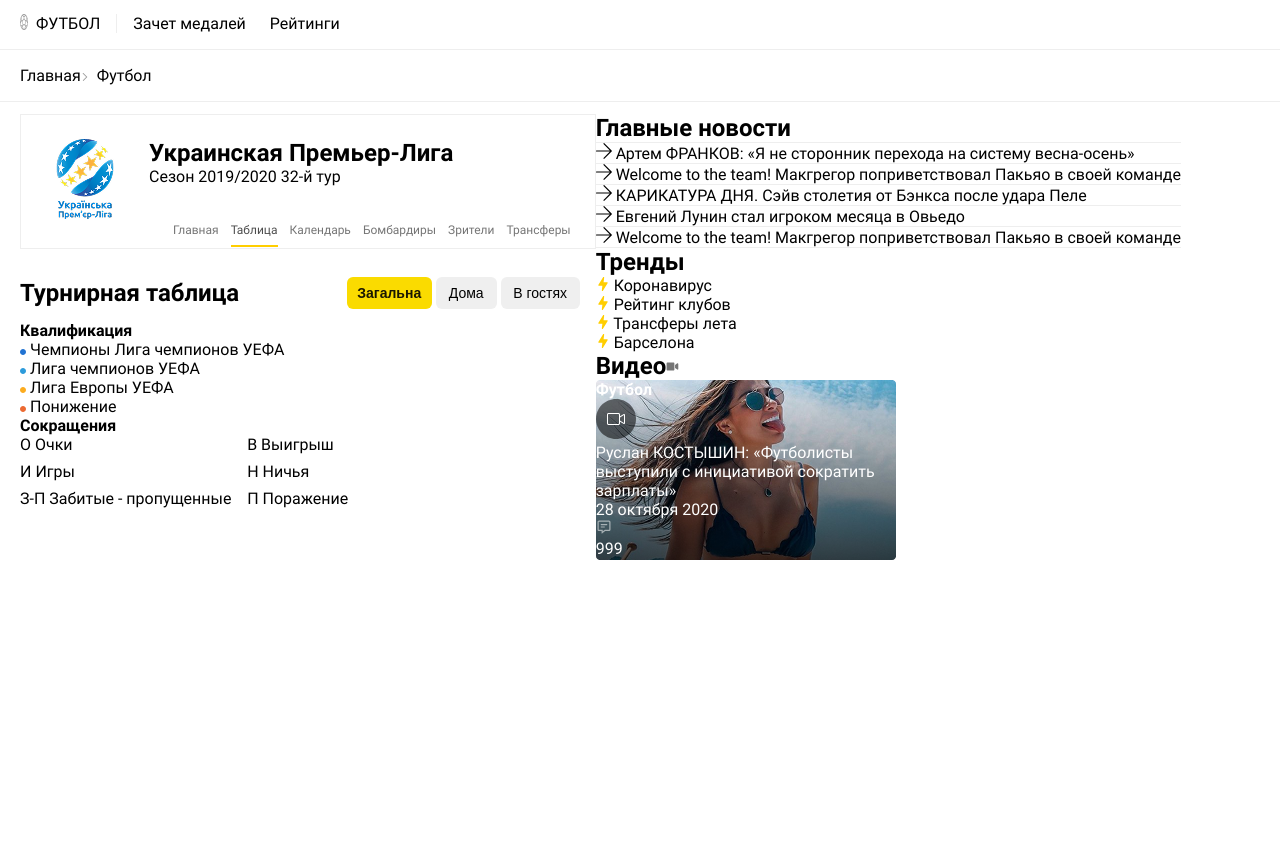
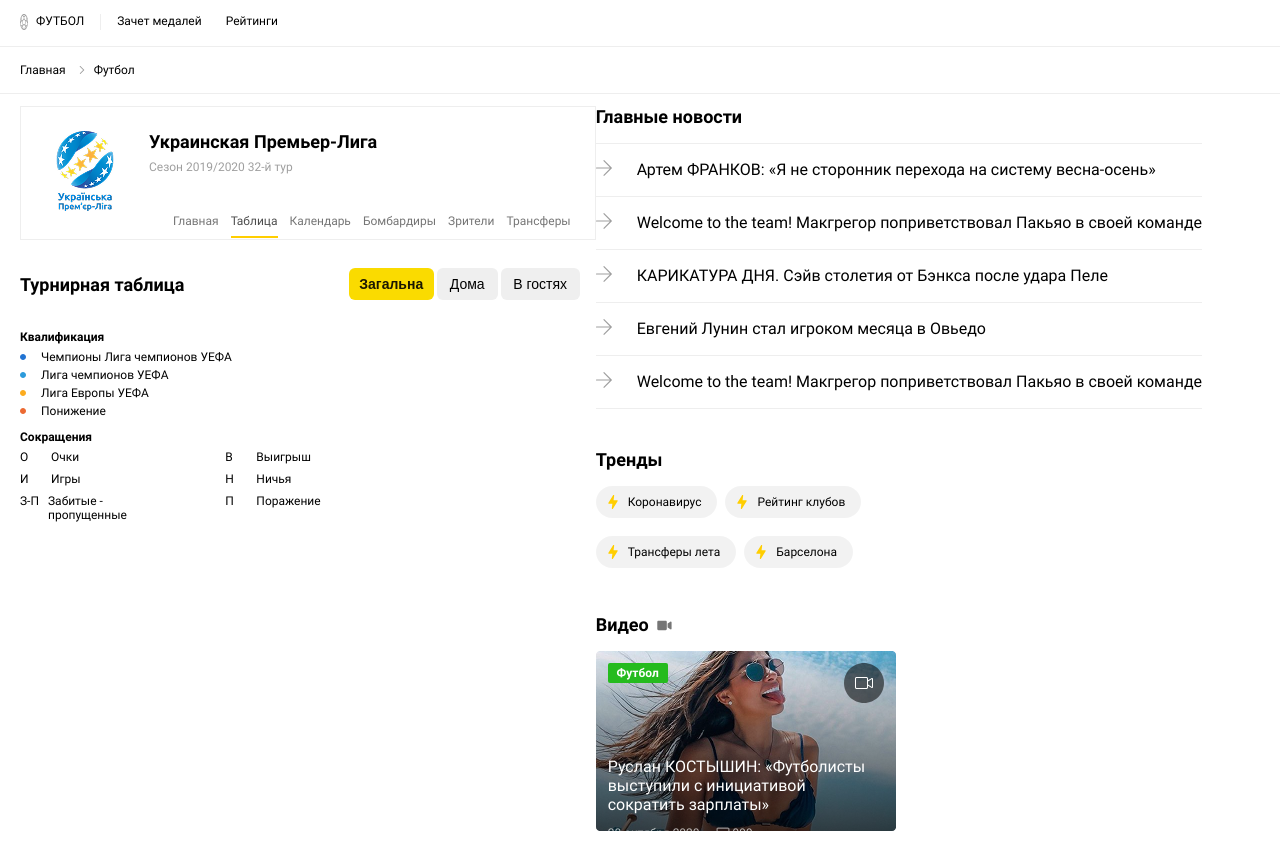
Before and after one commit to Yevheniia-narizhna/sport-tables, a website built with Vite: page index.html in a window 1280 px wide. Shown: the part 58-901 px from the top of the page. Before the commit the page ends 800 px from the top, so only its background shows below. Built offline with nearby package versions, Linux system fonts and the light colour scheme; no server answers.

Commit message:
mob-style

```diff
--- a/index.html
+++ b/index.html
@@ -71,7 +71,7 @@
                 </picture>
                 <div class="ukr-league">
                   <h1>Украинская Премьер-Лига</h1>
-                  <p>Сезон 2019/2020 32-й тур</p>
+                  <p class="season">Сезон 2019/2020 32-й тур</p>
                 </div>
               </div>
               <ul class="list-title">
@@ -99,28 +99,28 @@
             <div id="away-table" class="table-wrapper hidden"></div>
           </section>
         </div>
-        <div>
-          <h4>Квалификация</h4>
+        <div class="cont-qualific">
+          <h4 class="qualific-title">Квалификация</h4>
           <ul class="features">
-            <li>
+            <li class="features-li">
               <svg class="features-icon">
                 <use href="/public/symbol-defs.svg#icon-rectangle2400" />
               </svg>
               Чемпионы Лига чемпионов УЕФА
             </li>
-            <li>
+            <li class="features-li">
               <svg class="features-icon">
                 <use href="/public/symbol-defs.svg#icon-rectangle2401" />
               </svg>
               Лига чемпионов УЕФА
             </li>
-            <li>
+            <li class="features-li">
               <svg class="features-icon">
                 <use href="/public/symbol-defs.svg#icon-rectangle2402" />
               </svg>
               Лига Европы УЕФА
             </li>
-            <li>
+            <li class="features-li">
               <svg class="features-icon">
                 <use href="/public/symbol-defs.svg#icon-rectangle2403" />
               </svg>
@@ -129,37 +129,37 @@
           </ul>
         </div>
         <div>
-          <h4>Сокращения</h4>
-          <div class="cont-wrap">
+          <h4 class="abbr-title">Сокращения</h4>
+          <div class="cont-wrap-abbr">
             <div>
-              <span>O</span>
+              <span class="letter">O</span>
               <span>Очки</span>
             </div>
             <div>
-              <span>И</span>
+              <span class="letter">И</span>
               <span>Игры</span>
             </div>
-            <div>
-              <span>З-П</span>
-              <span>Забитые - пропущенные</span>
+            <div class="cont-long">
+              <span class="letter">З-П</span>
+              <span class="long-abbr">Забитые - пропущенные</span>
             </div>
             <div>
-              <span>В</span>
+              <span class="letter">В</span>
               <span>Выигрыш</span>
             </div>
             <div>
-              <span>Н</span>
+              <span class="letter">Н</span>
               <span>Ничья</span>
             </div>
             <div>
-              <span>П</span>
+              <span class="letter">П</span>
               <span>Поражение</span>
             </div>
           </div>
         </div>
       </main>
       <aside class="sidebar">
-        <h2>Главные новости</h2>
+        <h2 class="general-title">Главные новости</h2>
         <div>
           <div class="side-el">
             <span>
@@ -213,28 +213,28 @@
             >
           </div>
         </div>
-        <h2>Тренды</h2>
+        <h2 class="trend-title">Тренды</h2>
 
-        <ul>
-          <li>
+        <ul class="trend-list">
+          <li class="trend-li">
             <svg class="trend-icon">
               <use href="/public/symbol-defs.svg#icon-lightning1" />
             </svg>
             Коронавирус
           </li>
-          <li>
+          <li class="trend-li">
             <svg class="trend-icon">
               <use href="/public/symbol-defs.svg#icon-lightning1" />
             </svg>
             Рейтинг клубов
           </li>
-          <li>
+          <li class="trend-li">
             <svg class="trend-icon">
               <use href="/public/symbol-defs.svg#icon-lightning1" />
             </svg>
             Трансферы лета
           </li>
-          <li>
+          <li class="trend-li">
             <svg class="trend-icon">
               <use href="/public/symbol-defs.svg#icon-lightning1" />
             </svg>
@@ -249,19 +249,19 @@
             </svg>
           </div>
           <div class="video-cont">
-            <div>
-              <h4>Футбол</h4>
+            <div class="footb-cont">
+              <h4 class="footb-green">Футбол</h4>
               <svg class="btn-video-icon">
                 <use href="/public/symbol-defs.svg#icon-Group112" />
               </svg>
             </div>
-            <p>
+            <p class="side-text">
               Руслан КОСТЫШИН: «Футболисты выступили с инициативой сократить
               зарплаты»
             </p>
-            <div>
+            <div class="comment-cont">
               <p>28 октября 2020</p>
-              <div>
+              <div class="icon-cont-side">
                 <svg class="comm-icon">
                   <use href="/public/symbol-defs.svg#icon-comment-24" />
                 </svg>
--- a/src/sccs/_fonts.scss
+++ b/src/sccs/_fonts.scss
@@ -18,3 +18,9 @@
   font-weight: 700;
   font-display: swap;
 }
+@font-face {
+  font-family: "Roboto Condensed";
+  src: url("../fonts/RobotoCondensed-VariableFont_wght.ttf") format("truetype");
+  font-weight: 400;
+  font-display: swap;
+}
--- a/src/sccs/_layout.scss
+++ b/src/sccs/_layout.scss
@@ -3,6 +3,7 @@
 body {
   background-color: #ffffff;
   font-family: "Roboto", sans-serif;
+  font-size: 12px;
   margin: 0;
   padding: 0;
 }
@@ -59,6 +60,13 @@
 .list {
   display: flex;
 }
+.season {
+  color: #00000061;
+  padding-top: 8px;
+}
+.element {
+  padding-right: 12px;
+}
 #el::before {
   content: "";
   display: inline-block;
@@ -99,7 +107,7 @@
   padding: 11px 0px 11px 0px;
   color: #0000008a;
   font-weight: 400;
-  font-size: 12px;
+  // font-size: 12px;
   @include mixins.viewport-desktop {
     border-top: none;
     padding: 0;
@@ -135,14 +143,7 @@
   width: 6px;
   height: 6px;
 }
-.cont-wrap {
-  display: flex;
-  flex-direction: column;
-  gap: 8px;
-  flex-wrap: wrap;
-  width: 336px;
-  height: 76px;
-}
+
 .tabs-section {
   display: flex;
   flex-direction: column;
@@ -172,3 +173,44 @@
   width: 18px;
   height: 18px;
 }
+.cont-qualific {
+  padding-top: 18px;
+  padding-bottom: 12px;
+}
+.qualific-title,
+.abbr-title {
+  padding-bottom: 6px;
+}
+.features {
+  display: flex;
+  flex-direction: column;
+  gap: 4px;
+}
+.features-li {
+  display: flex;
+  gap: 15px;
+  align-items: center;
+}
+.cont-wrap-abbr {
+  display: flex;
+  flex-direction: column;
+  gap: 8px;
+  flex-wrap: wrap;
+  max-width: 336px;
+  height: 108px;
+  padding-bottom: 32px;
+}
+.letter {
+  display: inline-block;
+  width: 28px;
+  padding-right: 8px;
+  font-weight: 500;
+}
+.long-abbr {
+  display: inline-block;
+  width: 134px;
+}
+.cont-long {
+  display: flex;
+  align-items: start;
+}
--- a/src/sccs/_reset.scss
+++ b/src/sccs/_reset.scss
@@ -9,7 +9,9 @@
 p,
 ul,
 li,
-input {
+input,
+td,
+th {
   margin: 0;
   padding: 0;
   margin-block-start: 0;
@@ -27,16 +29,37 @@
 table {
   display: table;
   border-collapse: separate;
+  border-spacing: 0;
   box-sizing: border-box;
   text-indent: initial;
   unicode-bidi: isolate;
   border-spacing: 0;
-  border-radius: 6px;
-  overflow: hidden;
-  box-shadow: 0 2px 4px rgba(0, 0, 0, 0.1);
+  // border-radius: 6px;
+  // overflow: hidden;
+  // box-shadow: 0 2px 4px rgba(0, 0, 0, 0.1);
 }
 td {
   text-align: center;
   height: 36px;
   vertical-align: middle;
 }
+tbody tr {
+  border-bottom: 1px solid #eeeeee;
+}
+th {
+  border: none;
+  text-align: center;
+}
+// thead {
+//   border-bottom: none !important;
+//   box-shadow: none !important;
+// }
+
+// thead tr,
+// thead th {
+//   border: none !important;
+//   box-shadow: none !important;
+// }
+// thead tr:last-child {
+//   border-bottom: none !important;
+// }
--- a/src/sccs/_sidebar.scss
+++ b/src/sccs/_sidebar.scss
@@ -1,8 +1,12 @@
 @use "mixins";
 
+.general-title {
+  padding-bottom: 16px;
+}
 .sidebar-icon {
   width: 16px;
   height: 16px;
+  fill: #00000061;
 }
 .side-el {
   border-top: 1px solid #eeeeee;
@@ -17,13 +21,18 @@
 .cont-title-video {
   display: flex;
   align-items: center;
+  padding-top: 36px;
+  padding-bottom: 16px;
+  gap: 7px;
 }
 .video-icon {
   fill: #0000008a;
-  width: 13px;
-  height: 9px;
+  width: 17px;
+  height: 13px;
+  padding-top: 2px;
 }
 .video-cont {
+  padding: 12px;
   color: #ffffff;
   max-width: 336px;
   height: 202px;
@@ -43,3 +52,58 @@
   width: 16px;
   height: 16px;
 }
+.side-el {
+  font-size: 16px;
+  font-weight: 500;
+  display: flex;
+  padding: 16px 0 16px 0;
+  gap: 25px;
+}
+.trend-title {
+  padding-top: 40px;
+  padding-bottom: 16px;
+}
+.trend-list {
+  display: flex;
+  flex-wrap: wrap;
+  max-width: 300px;
+  height: 92px;
+  gap: 8px;
+}
+.trend-li {
+  max-height: 32px;
+  display: flex;
+  gap: 8px;
+  align-items: center;
+  padding: 0 16px 0 10px;
+  background-color: #0000000d;
+  border-radius: 16px;
+}
+.footb-cont {
+  display: flex;
+  justify-content: space-between;
+}
+.footb-green {
+  display: flex;
+  align-items: center;
+  justify-content: center;
+  width: 60px;
+  height: 20px;
+  border-radius: 2px;
+  background-color: #25bb1e;
+}
+.side-text {
+  padding-top: 54px;
+  font-size: 16px;
+  font-weight: 500;
+}
+.comment-cont {
+  display: flex;
+  padding-top: 12px;
+  gap: 15px;
+  color: #ffffffb2;
+}
+.icon-cont-side {
+  display: flex;
+  gap: 2px;
+}
--- a/src/sccs/_tables.scss
+++ b/src/sccs/_tables.scss
@@ -16,6 +16,10 @@
 .group-table {
   width: 100%;
   margin-bottom: 8px;
+  border-radius: 6px;
+  overflow: hidden;
+  box-shadow: 0 2px 4px rgba(0, 0, 0, 0.1);
+  border-collapse: collapse;
 }
 .form-td,
 .tabl-5 {
@@ -41,6 +45,7 @@
 }
 .team-name-td {
   text-align: start;
+  font-size: 12px;
 }
 .team-name-td {
   @include mixins.viewport-mobile-mini {
@@ -105,3 +110,31 @@
 .last .tooltip {
   top: -150%;
 }
+.games-td,
+.wins-td,
+.draws-td,
+.loses-td,
+.points-td,
+.score-td {
+  font-family: "Roboto Condensed", sans-serif;
+  font-weight: 400;
+  font-size: 14px;
+}
+.games-td,
+.wins-td,
+.draws-td,
+.loses-td,
+.points-td {
+  width: 20px;
+}
+.score-td {
+  width: 48px;
+}
+.tabl-6,
+.points-td {
+  padding-right: 6px;
+  width: 26px;
+}
+.points-td {
+  font-weight: 700;
+}
```
Also changed, not shown: src/fonts/RobotoCondensed-VariableFont_wght.ttf (added).
